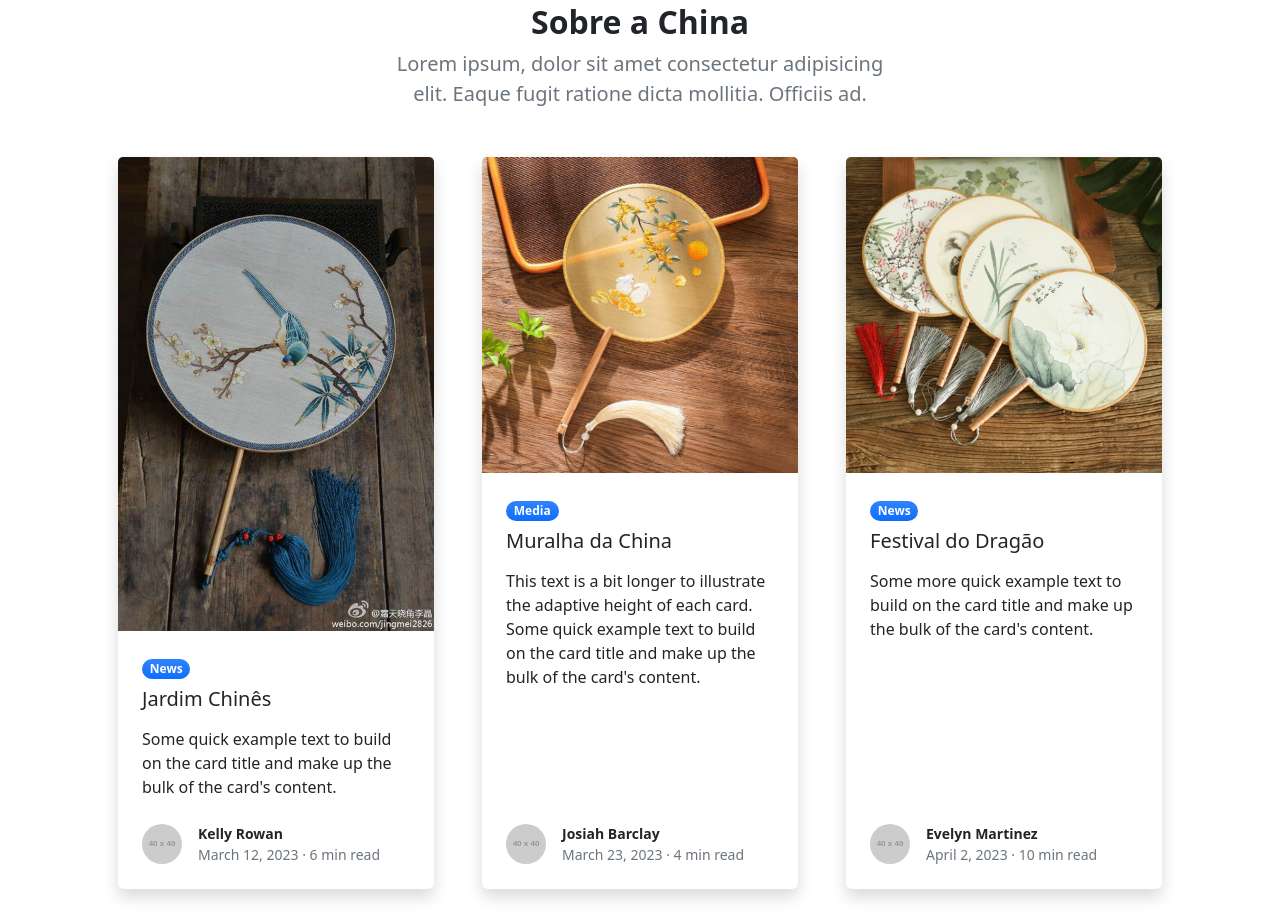
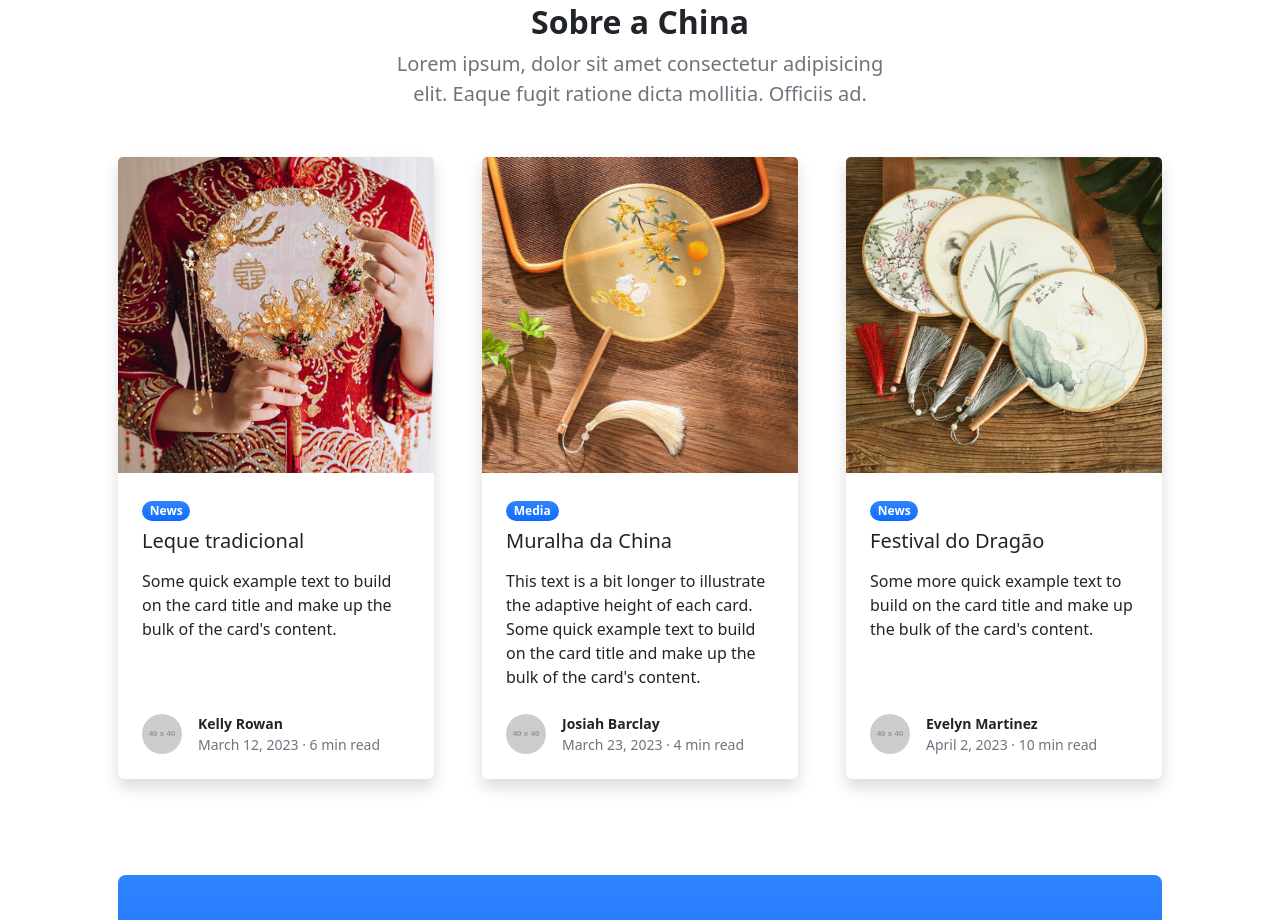
Before and after one commit to stecrvv/stecrvv.github.io, a plain HTML site: page index.html in a window 1280 px wide. Shown: the part 1863-2783 px from the top of the page. Drawn offline with nearby package versions, Linux system fonts and the light colour scheme; placeholder pictures from the web are drawn by us.

Commit message:
Update index.html

```diff
--- a/index.html
+++ b/index.html
@@ -129,10 +129,10 @@
                     <div class="row gx-5">
                         <div class="col-lg-4 mb-5">
                             <div class="card h-100 shadow border-0">
-                                <img class="card-img-top" src="leque2.jfif" alt="..." />
+                                <img class="card-img-top" src="lequetradicional.jfif" alt="..." />
                                 <div class="card-body p-4">
                                     <div class="badge bg-primary bg-gradient rounded-pill mb-2">News</div>
-                                    <a class="text-decoration-none link-dark stretched-link" href="#!"><h5 class="card-title mb-3"> Jardim Chinês</h5></a>
+                                    <a class="text-decoration-none link-dark stretched-link" href="#!"><h5 class="card-title mb-3"> Leque tradicional</h5></a>
                                     <p class="card-text mb-0">Some quick example text to build on the card title and make up the bulk of the card's content.</p>
                                 </div>
                                 <div class="card-footer p-4 pt-0 bg-transparent border-top-0">
```
